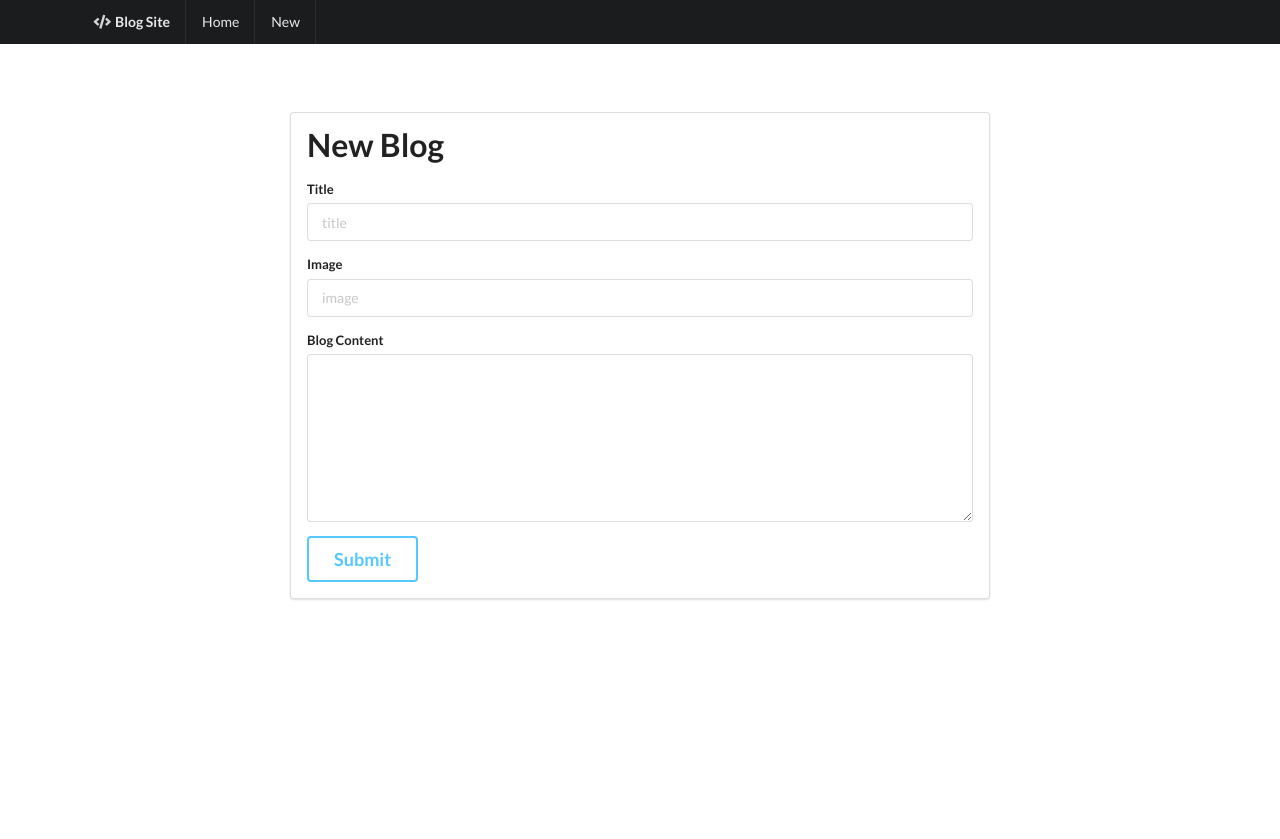
After one commit to chandru74/BlogApp, a Node server app: page /blogs/new in a window 1280 px wide. The commit adds this page. Shown: the top 839 px of the page. Run offline with Node 20, Linux system fonts and the light colour scheme; some libraries are stand-ins or nearby versions.

Commit message:
blogApp v2
BlogApp initial setup

```diff
--- a/app.js
+++ b/app.js
@@ -35,6 +35,35 @@ app.get('/blogs',(req,res)=>{
     })
 })
 
+//NEW ROUTE
+app.get('/blogs/new',(req,res)=>{
+    res.render('newBlog')
+})
+
+//CREATE ROUTE
+app.post('/blogs',(req,res)=>{
+    Blog.create(req.body.blog,(err,newblog)=>{
+        if(err){
+            res.render('/new')
+            console.log("error aa gaya bhai");
+        }else{
+            res.redirect('/blogs')
+        }
+    })
+})
+
+//Show Detail
+app.get('/blogs/:id',(req,res)=>{
+    Blog.findById(req.params.id,(err,foundBlog)=>{
+        if(err){
+            console.log("error occurred");
+        }else{
+            res.render("showBlog",{blog:foundBlog})
+
+        }
+    })
+})
+
 app.listen(3000,()=>{
     console.log("yeey connected")
 })
--- a/public/stylesheets/app.css
+++ b/public/stylesheets/app.css
@@ -1,3 +1,7 @@
 .icon{
     font-size: 2em;
 }
+
+.container.main{
+    margin-top: 7em;
+}
--- a/views/index.ejs
+++ b/views/index.ejs
@@ -1,4 +1,5 @@
 <% include partials/header %>
+<div class="container main">
     <h1>INDEX PAGE!!!!</h1>
 
     <% blogs.forEach((blog)=>{ %>
@@ -6,8 +7,10 @@
             <h2><%= blog.title %></h2>
             <img src="<%= blog.image %>" >
             <p><%= blog.created %></p>
-        <p><%= blog.body %></p>
+            <p><%= blog.body.substring(0,100) %>...</p>
+            <a href="/blogs/<%= blog._id %>">Read More</a>
         </div>
     <% }) %>
+</div>
 
 <% include partials/footer %>
--- /dev/null
+++ b/views/newBlog.ejs
@@ -0,0 +1,22 @@
+<% include partials/header %>
+
+<div class="ui main text container segment">
+    <div class="ui huge header">New Blog</div>
+    <form class="ui form" action="/blogs" method="POST">
+        <div class="field">
+            <label>Title</label>
+            <input type="text" name="blog[title]" placeholder="title">
+        </div>
+        <div class="field">
+                <label>Image</label>
+                <input type="text" name="blog[image]" placeholder="image">
+        </div>
+        <div class="field">
+                <label>Blog Content</label>
+                <textarea name="blog[body]"></textarea>
+        </div>
+        <input type="submit" class="ui blue inverted button big">
+    </form>
+</div>
+
+<% include partials/footer %>
--- a/views/partials/header.ejs
+++ b/views/partials/header.ejs
@@ -5,12 +5,12 @@
         <meta charset="UTf-8">
         <meta name="viewport" content="width=device-width,initial-scale-1">
         <link rel="stylesheet" type="text/css" href="https://cdnjs.cloudflare.com/ajax/libs/semantic-ui/2.4.1/semantic.css">
-        <link rel="stylesheet" type="text/css" href="stylesheets/app.css">
+        <link rel="stylesheet" type="text/css" href="/stylesheets/app.css">
     </head>
     <body>
         <div class="ui fixed inverted menu">
             <div class="ui container">
-                <div class="header item"><i class="code icon"></i> Blog Site</div>
+                <div class="header item"><i class="code icon"></i> <a href="/blogs">Blog Site</a></div>
                 <a href="/" class="item">Home</a>
                 <a href="/blogs/new" class="item">New</a>
             </div>
```
Also changed, not shown: views/showBlog.ejs (added, +23 -0 lines). Lines whose indentation alone changed are shown as unchanged.
